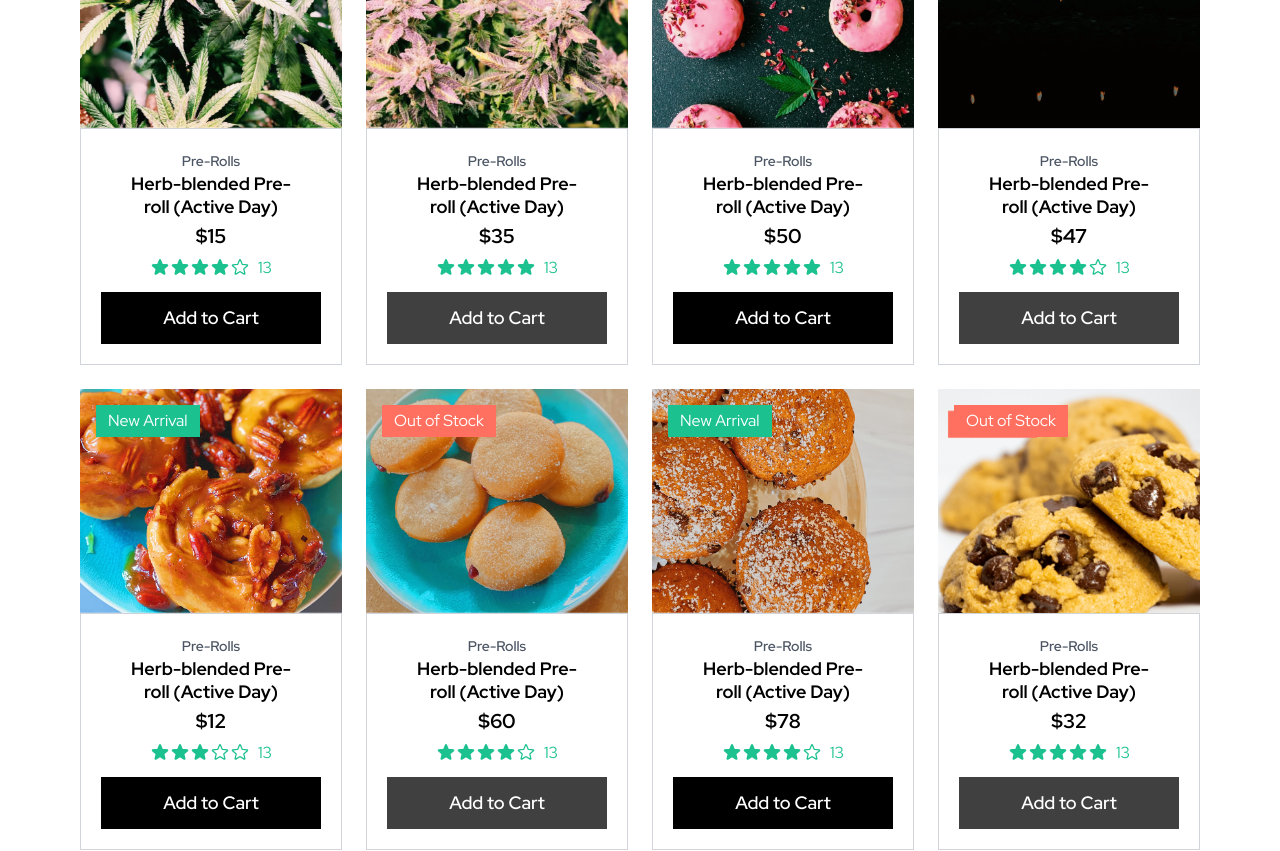
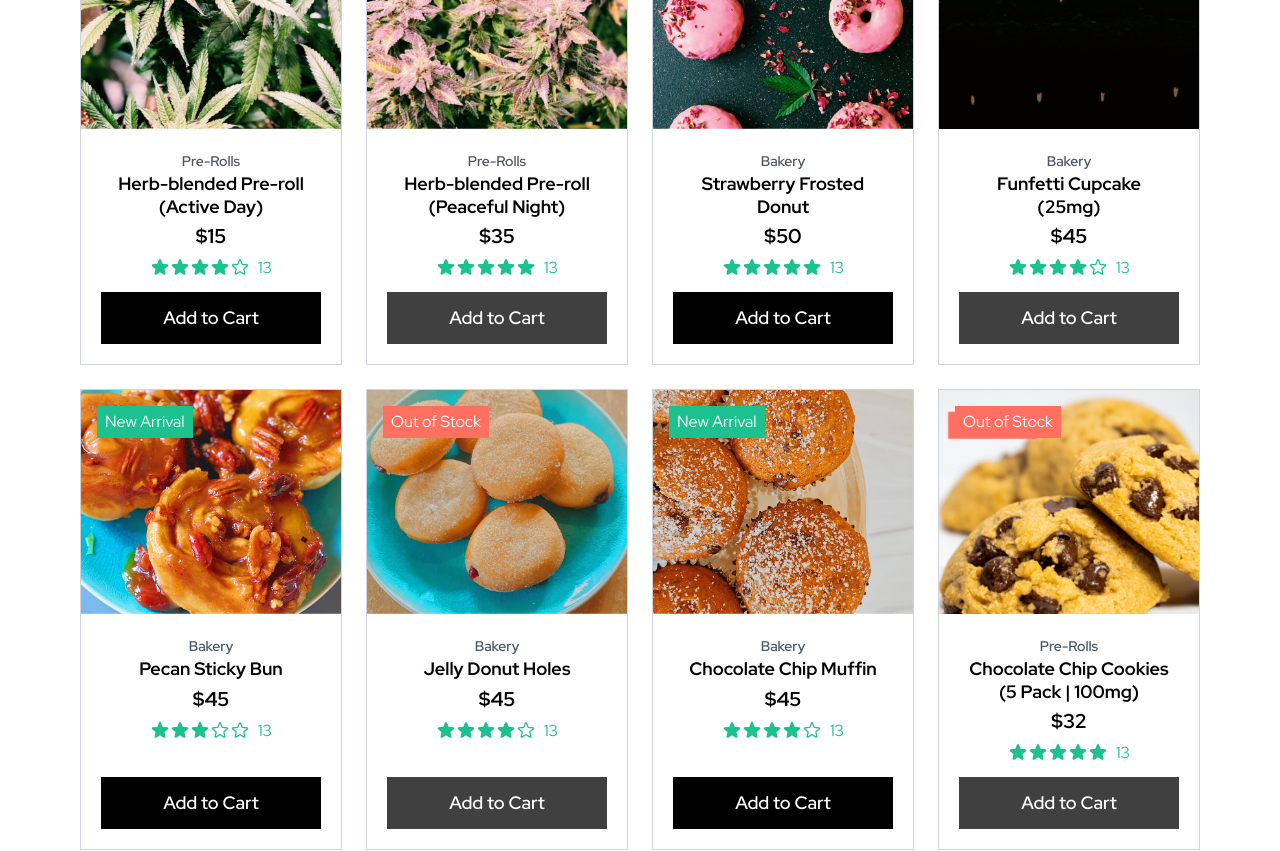
Before and after one commit to MalvinJay/uncut-lab-commerce, a Next.js app: page / in a window 1280 px wide. Shown: the part 360-1211 px from the top of the page. Built offline with nearby package versions, Linux system fonts and the light colour scheme.

Commit message:
Updated system font and a few minor updates

```diff
--- a/src/components/ProductList/ProductItem.tsx
+++ b/src/components/ProductList/ProductItem.tsx
@@ -43,8 +43,8 @@ const ProductItem: React.FC<SaleProductItemProps> = ({ product }) => {
   }
 
   return (
-    <figure className='w-full block relative group appear'>
-      <div className={`absolute left-0 z-10 ml-4 mt-4 py-1 px-3 text-base text-white ${stock > 0 ? 'bg-[#1bc18f]':'bg-[#ff7060]'}`}>{tag}</div>
+    <figure className='w-full h-full flex flex-col justify-between relative group appear border border-gray-300'>
+      <div className={`absolute left-0 z-10 ml-4 mt-4 py-1 px-2 text-base text-white ${stock > 0 ? 'bg-[#1bc18f]':'bg-[#ff7060]'}`}>{tag}</div>
 
       <div className='relative w-full h-[14rem] overflow-hidden bg-gray-300'>
         <Image
@@ -57,15 +57,17 @@ const ProductItem: React.FC<SaleProductItemProps> = ({ product }) => {
         />
       </div>
 
-      <figcaption className='text-center p-5 border border-gray-300'>
+      <figcaption className='text-center p-5 flex flex-col justify-between product--items-caption'>
+        <div>
           <span className='capitalize text-sm font-semibold pb-3 text-gray-600'>{category}</span>
-        <p className='text-lg font-bold leading-tight px-6'>{name}</p>
+          <p className='text-lg font-bold leading-tight px-2'>{name}</p>
           <p className='text-xl font-bold py-1'>{currency}<span>{price}</span></p>
           <div className='inline-flex items-center pb-3'>
             {new Array(5).fill('').map((i, index) => (
               <StarIcon fill={index < rating ? '#1bc18f' : "#fff"} className="w-5 text-[#1bc18f]" aria-hidden="true" key={index} />
             ))}
             <span className='pl-2 text-base text-[#1bc18f]' style={{ paddingTop: '2px' }}>13</span>
+          </div>
         </div>
 
         <button
--- a/src/components/ProductList/ProductList.tsx
+++ b/src/components/ProductList/ProductList.tsx
@@ -8,7 +8,7 @@ interface SaleProductListProps {
 
   const ProductList: React.FC<SaleProductListProps> = ({ products }) => {
     return (
-        <section className='grid grid-cols sm:grid-cols-2 md:grid-cols-3 lg:grid-cols-4 gap-4 md:gap-6 pb-6 md:pb-16 appear'>
+        <section className='grid grid-cols sm:grid-cols-2 md:grid-cols-3 lg:grid-cols-4 gap-4 md:gap-6 pb-6 md:pb-16 items-stretch appear'>
             {products.map((product) => (
                 <ProductItem product={product} key={product.id} />
             ))}
--- a/src/data/products/index.ts
+++ b/src/data/products/index.ts
@@ -20,7 +20,7 @@ export const productsList = [
     },
     {
         id: 2,
-        name: "Herb-blended Pre-roll (Active Day)",
+        name: "Herb-blended Pre-roll (Peaceful Night)",
         slug: "herb-blended-pre-roll",
         tag: "Out of Stock",
         category: "Pre-Rolls",
@@ -39,14 +39,14 @@ export const productsList = [
     },
     {
         id: 3,
-        name: "Herb-blended Pre-roll (Active Day)",
-        slug: "herb-blended-pre-roll",
+        name: "Strawberry Frosted Donut",
+        slug: "strawberry-frosted-donut",
         tag: "New Arrival",
-        category: "Pre-Rolls",
+        category: "Bakery",
         currency: "$",
         date_created: "",
         description: "",
-        weight: "15mg",
+        weight: "25mg",
         price: "50",
         rating: 5,
         stock: 10,
@@ -58,15 +58,15 @@ export const productsList = [
     },
     {
         id: 4,
-        name: "Herb-blended Pre-roll (Active Day)",
-        slug: "herb-blended-pre-roll",
+        name: "Funfetti Cupcake (25mg)",
+        slug: "funfetti_cupcake_25mg",
         tag: "Out of Stock",
-        category: "Pre-Rolls",
+        category: "Bakery",
         currency: "$",
         date_created: "",
         description: "",
         weight: "30mg",
-        price: "47",
+        price: "45",
         rating: 4,
         stock: 0,
         images: [
@@ -77,15 +77,15 @@ export const productsList = [
     },
     {
         id: 5,
-        name: "Herb-blended Pre-roll (Active Day)",
-        slug: "herb-blended-pre-roll",
+        name: "Pecan Sticky Bun",
+        slug: "pecan_sticky_bun",
         tag: "New Arrival",
-        category: "Pre-Rolls",
+        category: "Bakery",
         currency: "$",
         date_created: "",
         description: "",
         weight: "75mg",
-        price: "12",
+        price: "45",
         rating: 3,
         stock: 100,
         images: [
@@ -96,15 +96,15 @@ export const productsList = [
     },
     {
         id: 6,
-        name: "Herb-blended Pre-roll (Active Day)",
-        slug: "herb-blended-pre-roll",
+        name: "Jelly Donut Holes",
+        slug: "jelly_donut_holes",
         tag: "Out of Stock",
-        category: "Pre-Rolls",
+        category: "Bakery",
         currency: "$",
         date_created: "",
         description: "",
         weight: "10mg",
-        price: "60",
+        price: "45",
         rating: 4,
         stock: 0,
         images: [
@@ -115,15 +115,15 @@ export const productsList = [
     },
     {
         id: 7,
-        name: "Herb-blended Pre-roll (Active Day)",
-        slug: "herb-blended-pre-roll",
+        name: "Chocolate Chip Muffin",
+        slug: "chocolate_chip_muffin",
         tag: "New Arrival",
-        category: "Pre-Rolls",
+        category: "Bakery",
         currency: "$",
         date_created: "",
         description: "",
         weight: "15mg",
-        price: "78",
+        price: "45",
         rating: 4,
         stock: 25,
         images: [
@@ -134,7 +134,7 @@ export const productsList = [
     },
     {
         id: 8,
-        name: "Herb-blended Pre-roll (Active Day)",
+        name: "Chocolate Chip Cookies (5 Pack | 100mg)",
         slug: "herb-blended-pre-roll",
         tag: "Out of Stock",
         category: "Pre-Rolls",
--- a/styles/globals.css
+++ b/styles/globals.css
@@ -116,6 +116,10 @@ a {
   transition: opacity 1s, visibility 1s;
 }
 
+.product--items-caption {
+  height: calc(100% - 14rem)!important;
+}
+
 @keyframes appear {
   from { opacity: 0 }
   to { opacity: 1 }
```
Lines whose indentation alone changed are shown as unchanged.
